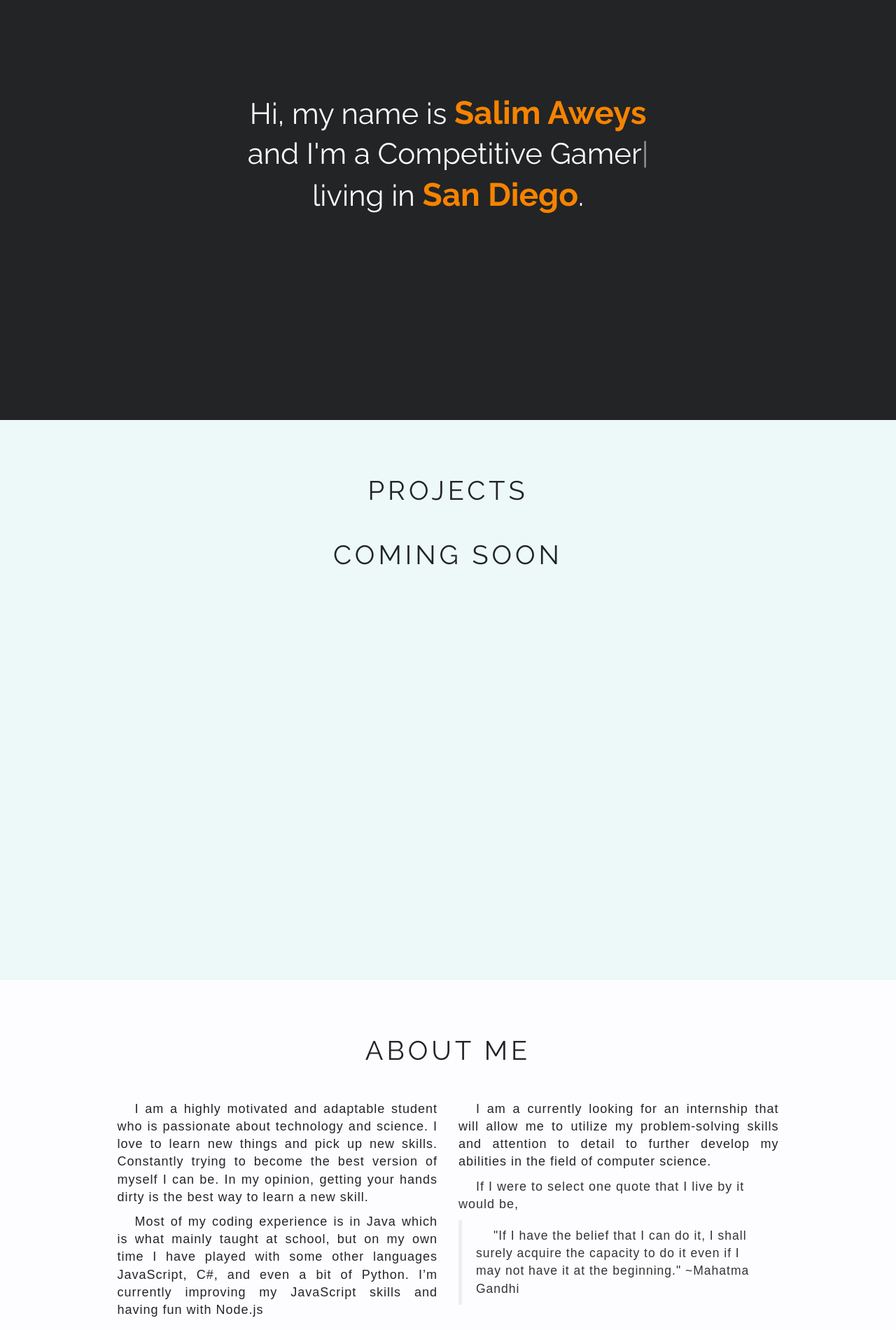
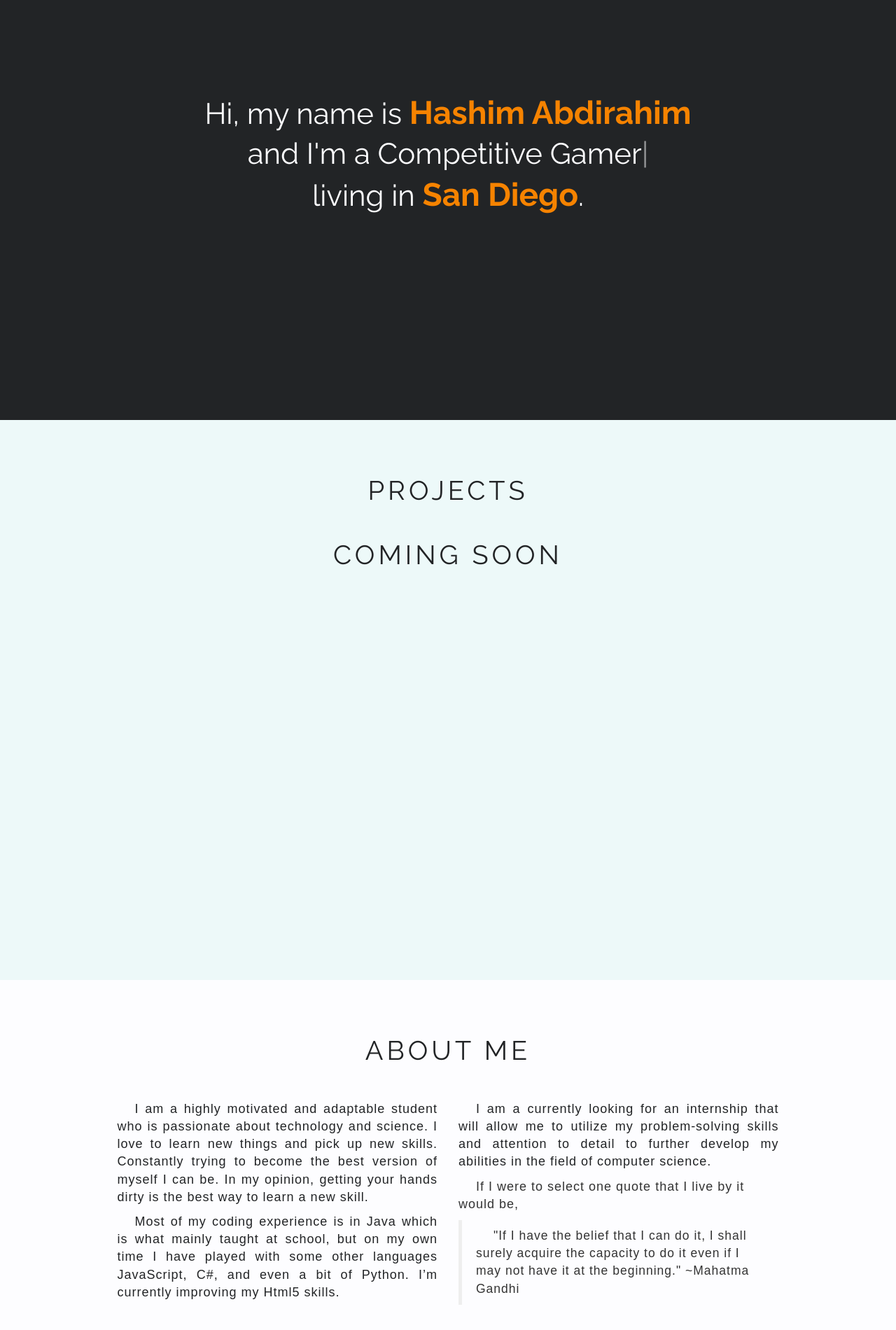
Before and after one commit to HashimAbdirahim/HashimAbdirahim.github.io, a plain HTML site: page index.html in a window 1280 px wide. Shown: the part 200-2100 px from the top of the page at 70% size. Drawn offline with nearby package versions, Linux system fonts and the light colour scheme; a script that the page names is missing; a web font is replaced by a local one.

Commit message:
Update index.html

```diff
--- a/index.html
+++ b/index.html
@@ -7,7 +7,7 @@
       <meta charset="utf-8">
     <meta http-equiv="X-UA-Compatible" content="IE=edge">
     <meta name="viewport" content="width=device-width, initial-scale=1">
-    <title>Salim Aweys</title>
+    <title>Hashim Abdirahim</title>
     <link rel="stylesheet" href="https://maxcdn.bootstrapcdn.com/font-awesome/4.5.0/css/font-awesome.min.css">
     <link href='https://fonts.googleapis.com/css?family=Raleway:100,200,300,400,500,700' rel='stylesheet' type='text/css'>
   	<link href='https://fonts.googleapis.com/css?family=Droid+Serif:100,200,400,700' rel='stylesheet' type='text/css'>
@@ -38,7 +38,7 @@
       </nav>
       <div id="home" class="container-fluid fill dark-gray-background">
         <h1 class="center text-center">
-          <p>Hi, my name is <strong class="middle-blue-font">Salim Aweys</strong></p>
+          <p>Hi, my name is <strong class="middle-blue-font">Hashim Abdirahim</strong></p>
           <p>and I'm <span class="element"></span></p>
           <p>living in <strong class="middle-blue-font">San Diego</strong>.</p>
         </h1>
@@ -79,7 +79,7 @@
               I am a highly motivated and adaptable student who is passionate about technology and science. I love to learn new things and pick up new skills. Constantly trying to become the best version of myself I can be. In my opinion, getting your hands dirty is the best way to learn a new skill.
             </p>
             <p class="dark-gray-font text-justify">
-                Most of my coding experience is in Java which is what mainly taught at school, but on my own time I have played with some other languages JavaScript, C#, and even a bit of Python. I’m currently improving my JavaScript skills and having fun with Node.js            </p>
+                Most of my coding experience is in Java which is what mainly taught at school, but on my own time I have played with some other languages JavaScript, C#, and even a bit of Python. I’m currently improving my Html5 skills.            </p>
           </div>
           <div class="col-md-5 col-sm-12">
             <p class="dark-gray-font text-justify">
```
